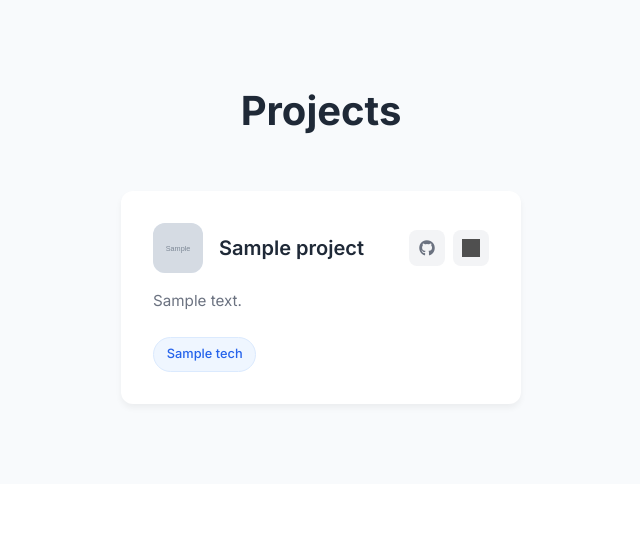
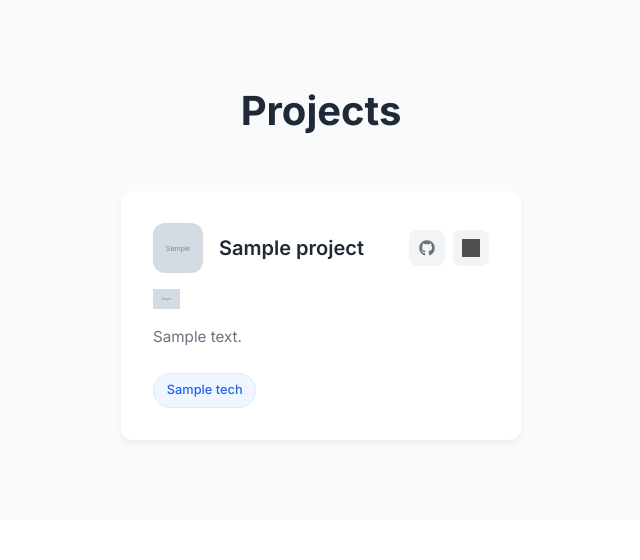
Before and after one commit to pedrospinosa/portfolio, a FastAPI app: template templates/index.html in a window 1280 px wide. Shown: the part 2572-3132 px from the top of the page, without its empty margins (319-959 px from the left). Run offline with FastAPI, Linux system fonts and the light colour scheme; the template is opened without the code that fills it: most values are stand-ins (such as "Sample title", 1, 10 or a date in 2020); grey boxes are pictures that could not be loaded.

Commit message:
feat(projects): add badges and UI rendering; tweak section backgrounds\n\n- Add Badge model and badges to Project\n- Render badges before description in project cards\n- Update portfolio.yml with AXL badges\n- Remove badge borders/background; refine hover\n- Adjust section backgrounds (skills grey, projects white, education grey, certifications white)

```diff
--- a/static/css/style.css
+++ b/static/css/style.css
@@ -489,6 +489,34 @@ section {
     font-size: 0.95rem;
 }
 
+.project-badges {
+    display: flex;
+    flex-wrap: wrap;
+    gap: 0.5rem;
+    margin-bottom: 1rem;
+}
+
+.badge-link {
+    display: inline-flex;
+    align-items: center;
+    justify-content: center;
+    background: transparent;
+    border: none;
+    border-radius: 0;
+    padding: 0;
+    transition: transform 0.2s ease, box-shadow 0.2s ease;
+}
+
+.badge-link:hover {
+    transform: translateY(-1px);
+    box-shadow: none;
+}
+
+.badge-img {
+    height: 20px;
+    width: auto;
+}
+
 .project-technologies {
     display: flex;
     flex-wrap: wrap;
--- a/templates/index.html
+++ b/templates/index.html
@@ -161,6 +161,15 @@
                             </div>
                         </div>
                     </div>
+                    {% if project.badges %}
+                    <div class="project-badges">
+                        {% for badge in project.badges %}
+                        <a href="{{ badge.url }}" target="_blank" rel="noopener" class="badge-link" title="{{ badge.alt }}">
+                            <img src="{{ badge.image }}" alt="{{ badge.alt }}" class="badge-img" />
+                        </a>
+                        {% endfor %}
+                    </div>
+                    {% endif %}
                     <p class="project-description">{{ project.description }}</p>
                     <div class="project-technologies">
                         {% for tech in project.technologies %}
```
Also changed, not shown: portfolio.yml (+10 -0 lines), src/data.py (+13 -6 lines), assets/axl-logo.png (added), assets/axl.png (deleted).
